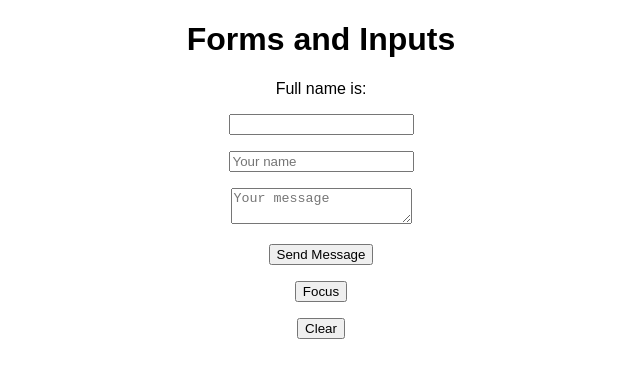
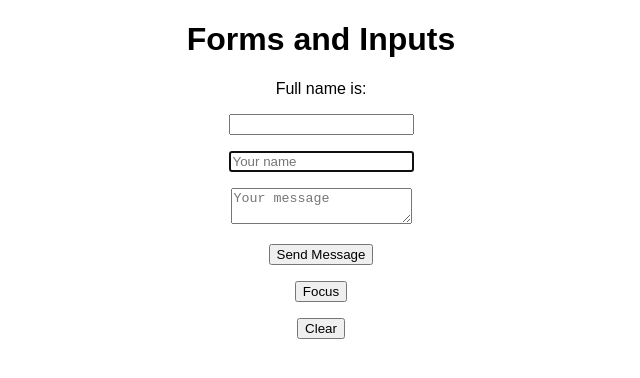
Before and after one commit to imVinayPandya/try-reactjs, a React (Create React App) app: page / in a window 1280 px wide. Shown: the top 378 px of the page, without its empty margins (319-959 px from the left). Built offline with nearby package versions, Linux system fonts and the light colour scheme.

Commit message:
Component Based Reusable Input block

```diff
--- a/src/learn/FormsAndInputs.js
+++ b/src/learn/FormsAndInputs.js
@@ -15,12 +15,54 @@ function MyTextInput(props) {
   );
 }
 
+class MyInputBlock extends Component {
+  constructor(props) {
+    super(props);
+    this.textInput = null;
+    this.setTextInputRef = element => {
+      this.textInput = element;
+    }
+
+    this.focusTextInput = () => {
+      if (this.textInput) {
+        this.textInput.focus();
+      }
+    }
+  }
+
+  handlechange = (event) => {
+    if (this.props.onChange) {
+      this.props.onChange(event)
+    }
+  }
+
+  componentDidMount() {
+    this.focusTextInput();
+  }
+
+  render() {
+    return (
+      <div>
+        <p>
+          <input ref={this.setTextInputRef} type='text' placeholder='Your name' name={this.props.inputFullName} onChange={this.handlechange} />
+        </p>
+        <p>
+          <textarea
+            placeholder='Your message'
+            name={this.props.inputContentName}
+          />
+        </p>
+      </div>
+    );
+  }
+}
+
 class FormsAndInputs extends Component {
   constructor(props) {
     super(props);
     this.state = {
-      fullName: '',
-      content: '',
+      myFullName: '',
+      myContent: '',
       email: ''
     };
     this.inputFullNameRef = React.createRef();
@@ -53,31 +95,23 @@ class FormsAndInputs extends Component {
     event.preventDefault();
     // this.inputFullNameRef.current.value = '';
     this.setState({
-      fullName: ''
+      myFullName: ''
     });
   }
 
 
   render() {
-    const { fullName } = this.state;
+    const { myFullName } = this.state;
     const { email } = this.state;
 
     return (
       <div>
         <h1>Forms and Inputs</h1>
-        <p>Full name is: {fullName}</p>
+        <p>Full name is: {myFullName}</p>
         <form onSubmit={this.handleSubmit}>
           <MyTextInput inputRef={this.inputEmailRef} value={email} name='email' onChange={this.handleInputChange} />
-          <p><input ref={this.inputFullNameRef} type='text' placeholder='Your name' value={fullName} name='fullName' onChange={this.handleInputChange} /></p>
-          <p>
-            <textarea
-              ref={node => this.inputContentRef = node}
-              placeholder='Your message'
-              name='content'
-              required={true}
-              onChange={this.handleInputChange}
-            />
-          </p>
+          <MyInputBlock onChange={this.handleInputChange} inputFullName="myFullName" inputContentName="myContent" />
+
           <p><button>Send Message</button></p>
           <p><button onClick={this.handleFocusClick}>Focus</button></p>
           <p><button onClick={this.handleClearClick}>Clear</button></p>
@@ -92,3 +126,14 @@ class FormsAndInputs extends Component {
 }
 
 export default FormsAndInputs;
+
+{/* <p><input ref={this.inputFullNameRef} type='text' placeholder='Your name' value={fullName} name='fullName' onChange={this.handleInputChange} /></p>
+  <p>
+    <textarea
+      ref={node => this.inputContentRef = node}
+      placeholder='Your message'
+      name='content'
+      required={true}
+      onChange={this.handleInputChange}
+    />
+  </p> */}
```
